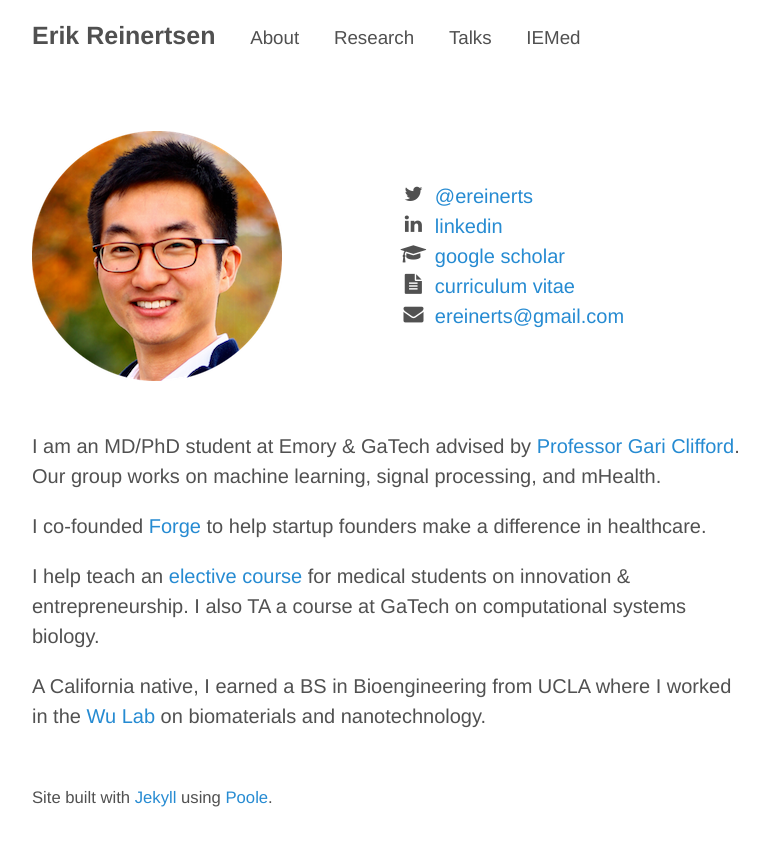
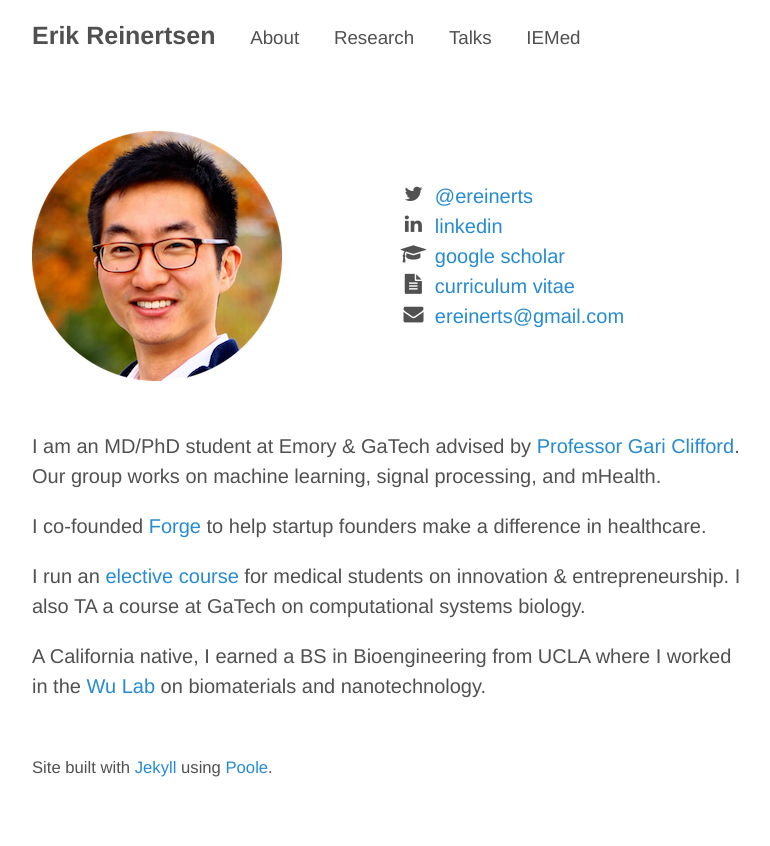
Before and after one commit to erikr/erikr.github.io, a Jekyll site: the page built from about.md, in a window 1280 px wide. Shown: the top 846 px of the page, without its empty margins (248-1018 px from the left). Built offline with Jekyll 4.4.1, drawn with Linux system fonts in a browser that asks for light colours; nearby versions of some CDN libraries.

Commit message:
minor change to about

```diff
--- a/about.md
+++ b/about.md
@@ -23,7 +23,7 @@ I am an MD/PhD student at Emory & GaTech advised by [Professor Gari Clifford](ht
 
 I co-founded [Forge](http://forgehealth.org) to help startup founders make a difference in healthcare.
 
-I help teach an [elective course](http://erikreinertsen.com/iemed/) for medical students on innovation & entrepreneurship. I also TA a course at GaTech on computational systems biology.
+I run an [elective course](http://erikreinertsen.com/iemed/) for medical students on innovation & entrepreneurship. I also TA a course at GaTech on computational systems biology.
 
 A California native, I earned a BS in Bioengineering from UCLA where I worked in the [Wu Lab](http://wulab.seas.ucla.edu/) on biomaterials and nanotechnology.
 
```
